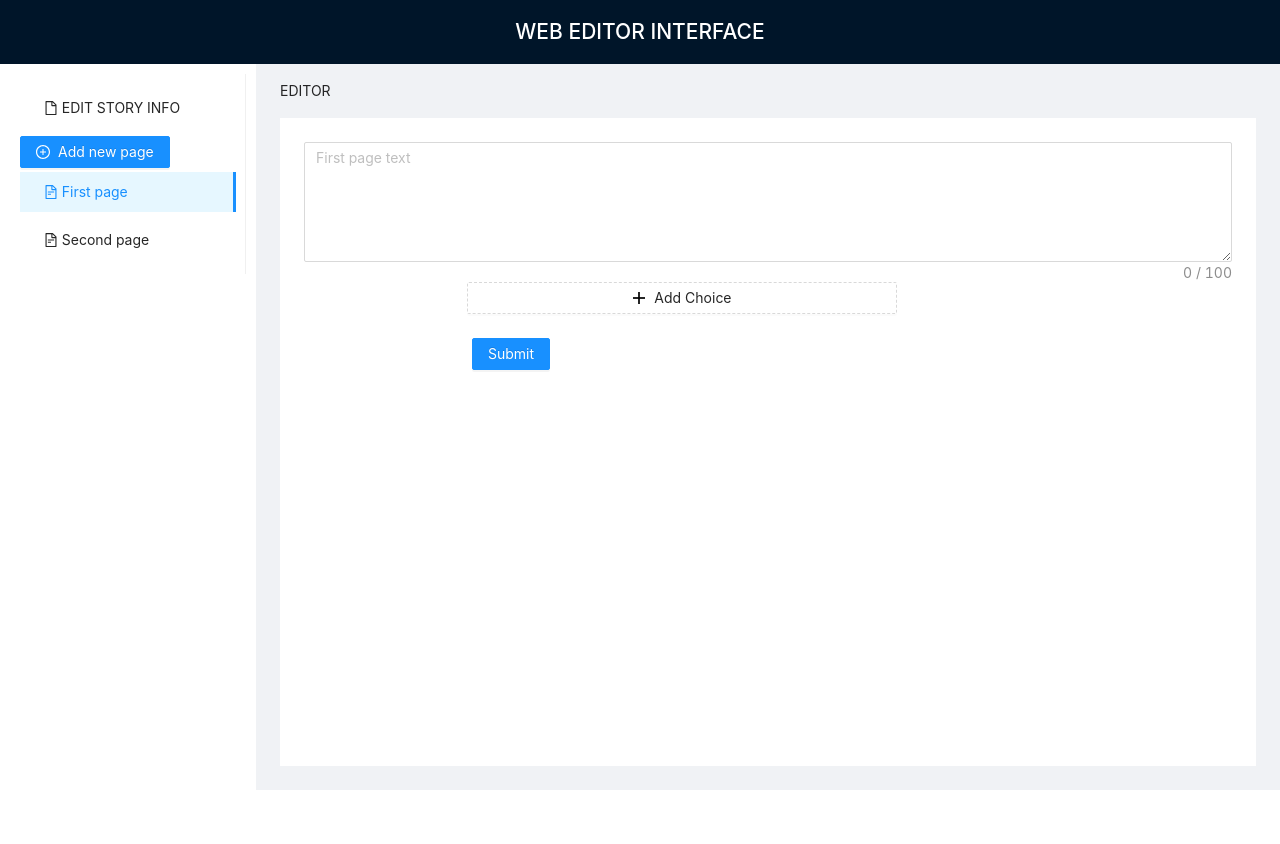
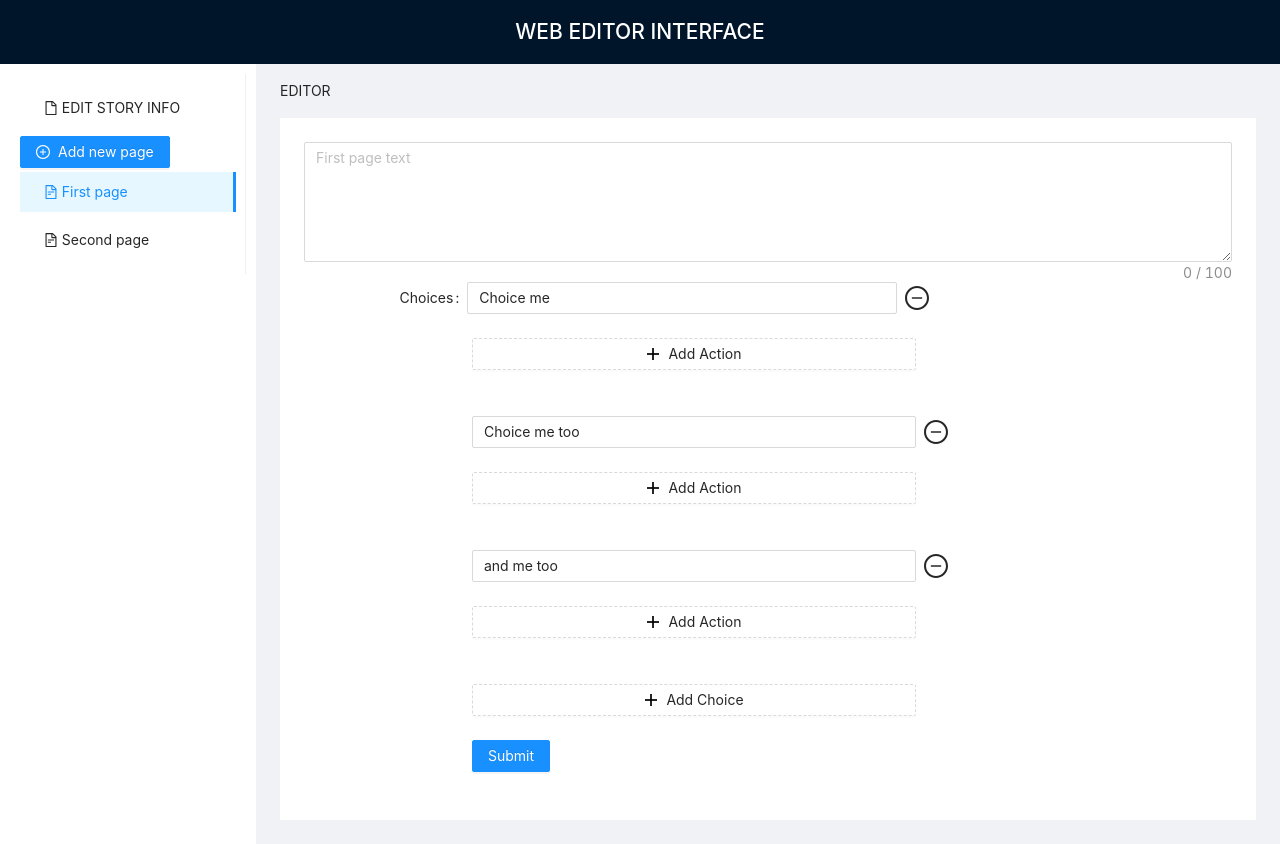
Before and after one commit to btogzhan2000/Interactive-game-editor, a React (Create React App) app in the folder frontend/: page / in a window 1280 px wide. Both pictures are taken after a click on the item "First page". Before the commit the page ends 800 px from the top, so only its background shows below. Built offline with nearby package versions, Linux system fonts and the light colour scheme.

Commit message:
working choices, not working but added actions

```diff
--- a/frontend/src/components/Editor.js
+++ b/frontend/src/components/Editor.js
@@ -1,6 +1,6 @@
-import React from 'react';
+import React, {useState, useEffect} from 'react';
 import { Button, Menu, Layout} from 'antd';
-import { Input } from 'antd';
+import { Input, Select } from 'antd';
 import './Navbar.css'
 import { Form } from 'antd';
 import { MinusCircleOutlined, PlusOutlined } from '@ant-design/icons';
@@ -8,8 +8,35 @@ import "antd/dist/antd.css";
 import "../App.css"
 
 const { TextArea } = Input;
+const { Option } = Select;
 
 const Editor = ({page, pages}) => {
+    const saved = JSON.parse(localStorage.getItem(page.name));
+    const [choices, setChoices] = useState(saved? saved:page.choices);
+    const [form] = Form.useForm();
+    form.setFieldsValue(
+      {choices: choices}
+    );
+
+    const actionList = [
+      {
+        type: "goToPage",
+        variable: ""
+      },
+      {
+        type: "incrementVariable",
+        variable: ""
+      },
+    ];
+
+    useEffect(() => {
+      const saved2 = JSON.parse(localStorage.getItem(page.name));
+      setChoices(saved2? saved2:page.choices);
+      // form.setFieldsValue(
+      //   choices
+      // );
+      // console.log("field val", form.getFieldsValue(choices))
+    }, [page]);
 
     const formItemLayout = {
         labelCol: {
@@ -23,6 +50,9 @@ const Editor = ({page, pages}) => {
       };
       const onFinish = values => {
         console.log('Received values of form:', values);
+        setChoices(values.choices);
+        localStorage.setItem(page.name, JSON.stringify(values.choices));
+        //localStorage.setItem(page.name, JSON.stringify(choices));
       };
       const formItemLayoutWithOutLabel = {
         wrapperCol: {
@@ -34,34 +64,47 @@ const Editor = ({page, pages}) => {
         console.log('Change:', e.target.value);
     };
 
+    const handleChangeAction = (value) => {
+      console.log(value);
+    }
+    console.log("choices", choices)
+    console.log("page choices",page.choices)
+
+
   return (
             <>
 
                 <TextArea showCount maxLength={100} style={{ height: 120 }} onChange={onChange}
                 placeholder={page.text}/>
 
-                    <Form name="dynamic_form_item" {...formItemLayoutWithOutLabel} onFinish={onFinish} style={{ margin: 20 }}>
+                    <Form name="dynamic_form_item" {...formItemLayoutWithOutLabel} form={form} onFinish={onFinish} style={{ margin: 20 }}>
                       <Form.List
-                        name="names"
+                          name="choices"
                               rules={[
                               {
-                                validator: async (_, names) => {
-                                if (!names || names.length < 2) {
-                                return Promise.reject(new Error('At least 2 passengers'));
+                                  validator: async (_, choices) => {
+                                  if (!choices || choices.length < 2) {
+                                  return Promise.reject(new Error('At least 2 choices'));
                               }
                               },
                               },
                           ]}
+                          initialValue={choices}
                         >
+
+
                         {(fields, { add, remove }, { errors }) => (
                         <>
-                            {fields.map((field, index) => (
+                            {
+                              fields.map((field, index) => (
+                              <>
                               <Form.Item
                                   {...(index === 0 ? formItemLayout : formItemLayoutWithOutLabel)}
                                   label={index === 0 ? 'Choices' : ''}
                                   required={false}
                                   key={field.key}
                               >
+
                                   <Form.Item
                                     {...field}
                                     validateTrigger={['onChange', 'onBlur']}
@@ -73,16 +116,109 @@ const Editor = ({page, pages}) => {
                                         },
                                     ]}
                                     noStyle
+                                    name={[field.name, "text"]}
                                   >
                                     <Input placeholder="" style={{ width: '60%' }} />
                                   </Form.Item>
-                                {fields.length > 1 ? (
+
+
+
+                                  {
+                                    fields.length > 1 ? (
                                     <MinusCircleOutlined
                                         className="dynamic-delete-button"
                                         onClick={() => remove(field.name)}
                                     />
-                                ) : null}
+                                    ) : null
+                                  }
+
+
+
+
                               </Form.Item>
+
+                              <Form.List
+                                name="actions"
+
+                                //initialValue={choices.actions}
+                              >
+
+
+                                {(fields2, { add, remove }, { errors }) => (
+                                <>
+                                    {
+                                      fields2.map((field, index) => (
+                                      <>
+                                      <Form.Item
+                                          {...(index === 0 ? formItemLayout : formItemLayoutWithOutLabel)}
+                                          label={index === 0 ? 'Actions' : ''}
+                                          required={false}
+                                          key={field.key}
+                                      >
+
+                                          <Form.Item
+                                            {...field}
+                                            validateTrigger={['onChange', 'onBlur']}
+                                            // rules={[
+                                            //     {
+                                            //     required: true,
+                                            //     whitespace: true,
+                                            //     message: "Please input action or delete this field.",
+                                            //     },
+                                            // ]}
+                                            noStyle
+                                            name={[field.name, "actions"]}
+                                          >
+
+                                          <Select defaultValue="goToPage" style={{ width: '30%' }} onChange={handleChangeAction}>
+                                            {
+                                              actionList.map((action, index) => (
+                                                  <Option value={action.type}>
+                                                    {action.type}
+                                                  </Option>
+                                              ))
+                                            }
+                                          </Select>
+                                          <Input name={[field.name, "variable"]} placeholder="" style={{ width: '30%' }}></Input>
+
+
+                                          </Form.Item>
+
+                                          {
+                                            fields2.length >= 1 ? (
+                                            <MinusCircleOutlined
+                                                className="dynamic-delete-button"
+                                                onClick={() => remove(field.name)}
+                                            />
+                                            ) : null
+                                          }
+
+                                      </Form.Item>
+
+                                <br></br>
+                                      </>
+                                    ))}
+                                    <Form.Item>
+                                      <Button
+                                          type="dashed"
+                                          onClick={() => add()}
+                                          style={{ width: '60%' }}
+                                          icon={<PlusOutlined />}
+                                      >
+                                          Add Action
+                                      </Button>
+
+                                      <Form.ErrorList errors={errors} />
+                                    </Form.Item>
+                                </>
+                                )}
+
+
+                              </Form.List>
+
+
+                              <br></br>
+                              </>
                             ))}
                             <Form.Item>
                               <Button
@@ -99,6 +235,7 @@ const Editor = ({page, pages}) => {
                         </>
                         )}
                       </Form.List>
+
                       <Form.Item>
                         <Button type="primary" htmlType="submit">
                         Submit
--- a/frontend/src/components/Navbar.js
+++ b/frontend/src/components/Navbar.js
@@ -49,7 +49,7 @@ const Navbar = () => {
                   },
                   {
                     type: "goToPage",
-                    page: "First page"
+                    variable: "First page"
                   }
 
                 ]
```
Lines whose indentation alone changed are shown as unchanged.
